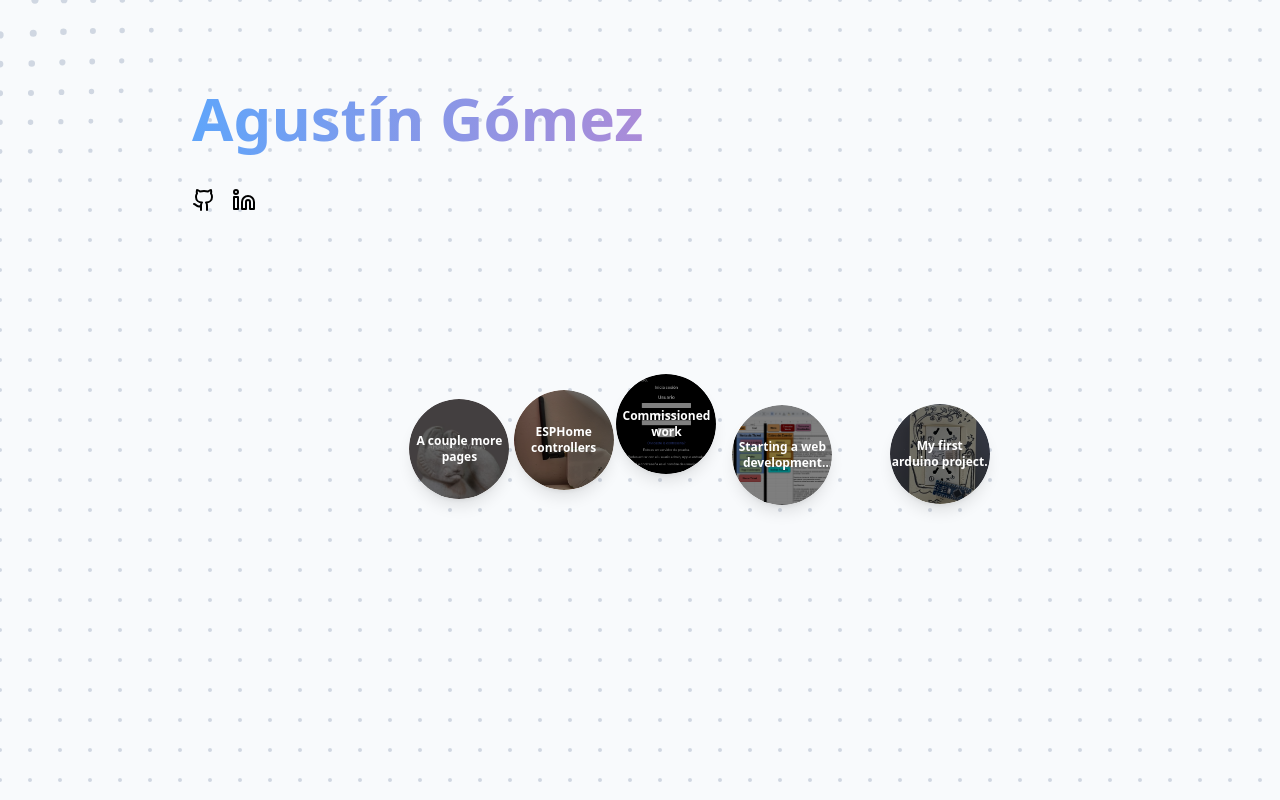
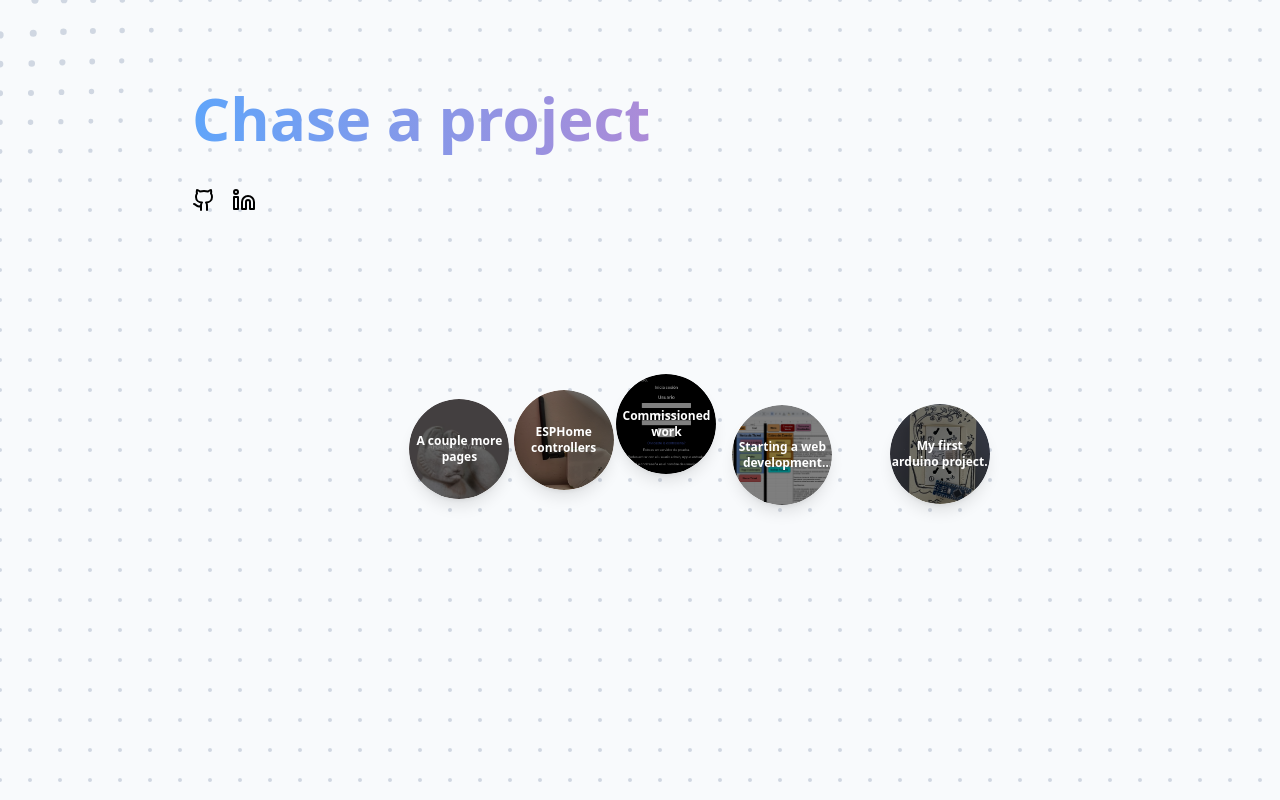
Before and after one commit to gomezag/agustin, a React (Vite) app: page / in a window 1280 px wide. Built offline with nearby package versions, Linux system fonts and the light colour scheme.

Commit message:
Change title

```diff
--- a/src/App.tsx
+++ b/src/App.tsx
@@ -194,7 +194,7 @@ function App() {
         <header className="container mx-auto px-4 py-20 text-white">
           <div className="max-w-4xl mx-auto">
             <h1 className="py-2 text-6xl font-bold mb-8 bg-clip-text text-transparent bg-gradient-to-r from-blue-400 to-pink-400">
-              Agustín Gómez
+            Chase a project
             </h1>
             <div className="flex gap-4">
               <a href="https://github.com/gomezag" className="text-black hover:text-pink-400 transition-colors">
```
